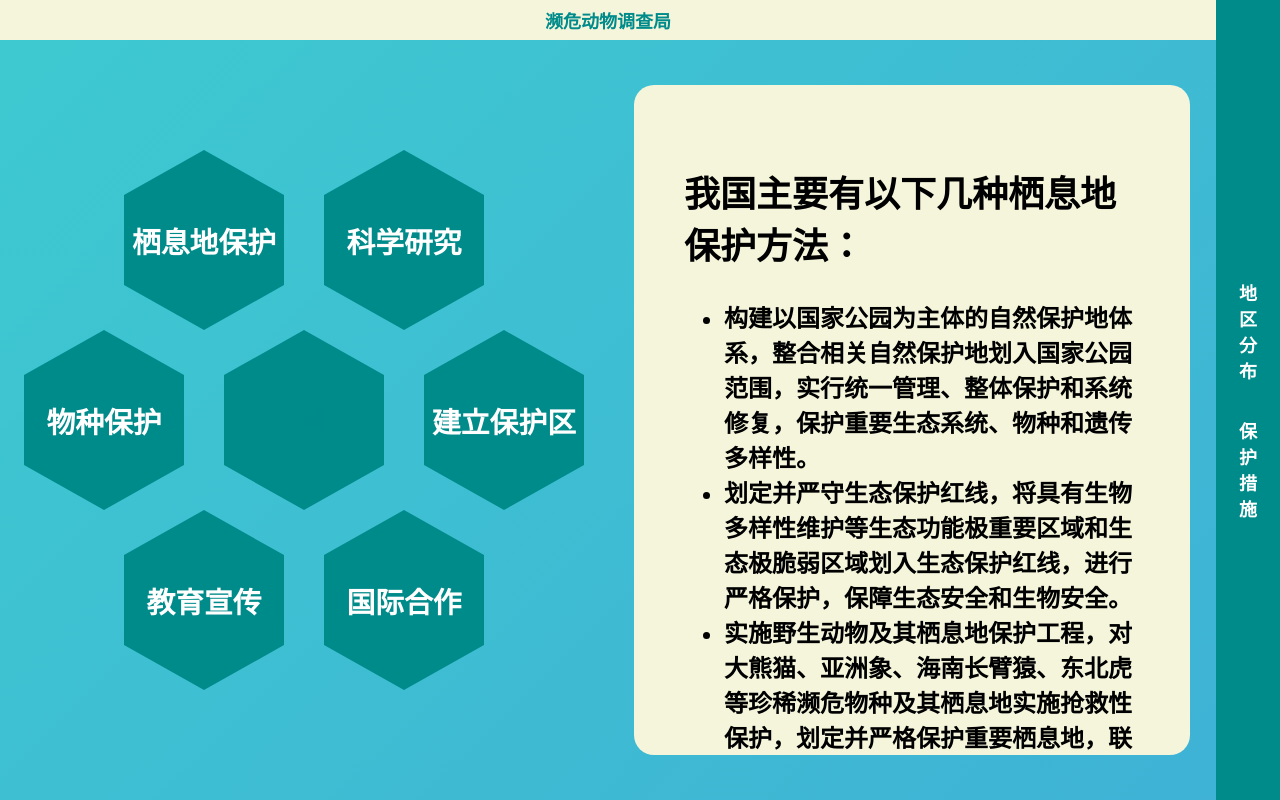
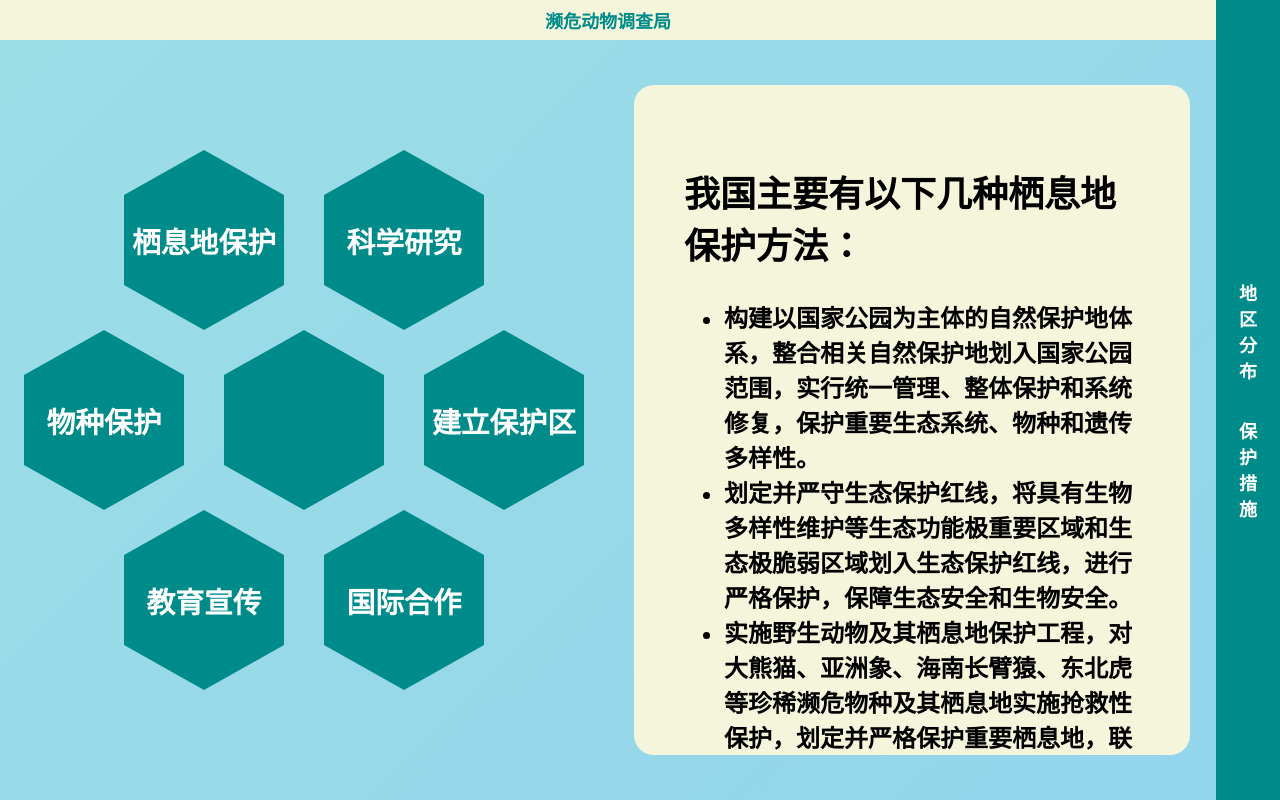
Before and after one commit to hiiiroko/JSJSJ_EndangeredAnimals_Partly, a React (Vite) app: page / in a window 1280 px wide. Built offline with nearby package versions, Linux system fonts and the light colour scheme.

Commit message:
fix(components): Changed function to class.

```diff
--- a/src/components/distribution/Distribution.jsx
+++ b/src/components/distribution/Distribution.jsx
@@ -77,7 +77,8 @@ export default class Distribution extends PureComponent {
   }
 
   switchView = (arg) => {
-    this.setState({ view: arg }, () => { console.log(`Now the view is ${this.state.view}.`) })
+    this.setState({ view: arg },
+      () => { console.log(`Now the view is ${this.state.view}.`) })
     // 直接打印的是旧值
     // console.table(this.state)
   }
--- a/src/components/protection/P_Transition.css
+++ b/src/components/protection/P_Transition.css
@@ -29,7 +29,7 @@
 }
 
 .Protection {
-    background: linear-gradient(-45deg, #fffcc5, #3faed6, #3bf2c7);
+    background: linear-gradient(-45deg, #fffcc5, #91d3ec, #adedde);
     background-size: 600% 600%;
     animation: gradientBG 5s ease infinite;
 }
--- a/src/components/protection/Protection.css
+++ b/src/components/protection/Protection.css
@@ -43,12 +43,12 @@
     overflow: scroll;
 }
 
-.Pcontrol .null {
+.null {
     color: darkcyan;
     cursor: default;
 }
 
-.hexagon {
+.hexagon, .null {
     margin: 0 20px;
     font-size: 1.8em;
     font-weight: bold;
@@ -58,10 +58,14 @@
     background-color: darkcyan;
     display: inline-block;
     position: relative;
-    cursor: pointer;
 
     width: var(--hex-bg-width);
     height: var(--hex-bg-height);
     -webkit-clip-path: polygon(0 25%, 50% 0, 100% 25%, 100% 75%, 50% 100%, 0 75%);
     clip-path: polygon(0 25%, 50% 0, 100% 25%, 100% 75%, 50% 100%, 0 75%);
 }
+
+.hexagon:hover{
+    cursor: pointer;
+    background-color:cadetblue;
+}
--- a/src/components/protection/Protection.jsx
+++ b/src/components/protection/Protection.jsx
@@ -1,34 +1,44 @@
 import './Protection.css'
 import './P_Transition.css'
-import React, { useState } from "react"
+import React, { PureComponent } from "react"
 import { CSSTransition, TransitionGroup } from 'react-transition-group';
 import P_Info from './P_Info'
 import * as eCharts from "echarts"
 
-function Protection() {
-  const options = ['habitat', 'research', 'species', 'reserve', 'education', 'cooperation']
-  const [option, setOption] = useState(options[0])
-  const switchOption = (arg) => {
-    setOption(arg)
-    console.log(`Switch to ${arg}.`)
+const options = ['habitat', 'research', 'species', 'reserve', 'education', 'cooperation'];
+
+export default class Protection extends PureComponent {
+
+  constructor() {
+    super(...arguments);
+    this.state = {
+      option: options[0],
+    };
   }
 
+
+  switchOption = (arg) => {
+    this.setState({ option: arg },
+      () => { console.log(`Now the option is ${this.state.option}.`) })
+  }
+
+  render() {
     return (
       <div className="Protection">
         {/* Pcontrol和Ppanel并列 */}
         <div className='Pcontrol'>
           <div className='PlineA'>
-          <button className='hexagon' onClick={() => switchOption(options[0])}>栖息地保护</button>
-          <button className='hexagon' onClick={() => switchOption(options[1])}>科学研究</button>
+            <button className='hexagon' onClick={() => this.switchOption(options[0])}>栖息地保护</button>
+            <button className='hexagon' onClick={() => this.switchOption(options[1])}>科学研究</button>
           </div>
           <div className='PlineB'>
-          <button className='hexagon' onClick={() => switchOption(options[2])}>物种保护</button>
-          <button className='hexagon null'>null</button>
-          <button className='hexagon' onClick={() => switchOption(options[3])}>建立保护区</button>
+            <button className='hexagon' onClick={() => this.switchOption(options[2])}>物种保护</button>
+            <button className='null'></button>
+            <button className='hexagon' onClick={() => this.switchOption(options[3])}>建立保护区</button>
           </div>
           <div className='PlineC'>
-          <button className='hexagon' onClick={() => switchOption(options[4])}>教育宣传</button>
-          <button className='hexagon' onClick={() => switchOption(options[5])}>国际合作</button>
+            <button className='hexagon' onClick={() => this.switchOption(options[4])}>教育宣传</button>
+            <button className='hexagon' onClick={() => this.switchOption(options[5])}>国际合作</button>
           </div>
         </div>
         <div className='Ppanel'>
@@ -36,7 +46,7 @@ function Protection() {
             <TransitionGroup className={'P3Mz'}>
               {
                 options.map((e, i) => {
-                if (option == e) {
+                  if (this.state.option == e) {
                     return (
                       <CSSTransition
                         classNames="Pasuka"
@@ -52,7 +62,93 @@ function Protection() {
           </div>
         </div>
       </div >
-  )
+    );
+  }
 }
 
-export default Protection
+// import './Protection.css'
+// import './P_Transition.css'
+// import React, { useState } from "react"
+// import { CSSTransition, TransitionGroup } from 'react-transition-group';
+// import P_Info from './P_Info'
+// import * as eCharts from "echarts"
+
+// function Protection() {
+//   const options = ['habitat', 'research', 'species', 'reserve', 'education', 'cooperation']
+//   const [option, setOption] = useState(options[0])
+//   const switchOption = (arg) => {
+//     setOption(arg)
+//     console.log(`Switch to ${arg}.`)
+//   }
+
+//   const charts = [
+
+//   ]
+
+//   const displayCharts = (e) => {
+//     switch (e) {
+//       case 'habitat':
+
+//         break;
+//       case 'research':
+
+//         break;
+//       case 'species':
+
+//         break;
+//       case 'reverse':
+
+//         break;
+//       case 'education':
+
+//         break;
+//       case 'cooperation':
+
+//         break;
+
+//     }
+//   }
+
+//   return (
+//     <div className="Protection">
+//       {/* Pcontrol和Ppanel并列 */}
+//       <div className='Pcontrol'>
+//         <div className='PlineA'>
+//           <button className='hexagon' onClick={() => switchOption(options[0])}>栖息地保护</button>
+//           <button className='hexagon' onClick={() => switchOption(options[1])}>科学研究</button>
+//         </div>
+//         <div className='PlineB'>
+//           <button className='hexagon' onClick={() => switchOption(options[2])}>物种保护</button>
+//           <button className='null'></button>
+//           <button className='hexagon' onClick={() => switchOption(options[3])}>建立保护区</button>
+//         </div>
+//         <div className='PlineC'>
+//           <button className='hexagon' onClick={() => switchOption(options[4])}>教育宣传</button>
+//           <button className='hexagon' onClick={() => switchOption(options[5])}>国际合作</button>
+//         </div>
+//       </div>
+//       <div className='Ppanel'>
+//         <div className='Ppassage'>
+//           <TransitionGroup className={'P3Mz'}>
+//             {
+//               options.map((e, i) => {
+//                 if (option == e) {
+//                   return (
+//                     <CSSTransition
+//                       classNames="Pasuka"
+//                       timeout={1000}
+//                       key={i}>
+//                       <div className='PPite174'>{P_Info[i]}</div>
+//                     </CSSTransition>
+//                   )
+//                 }
+//               })
+//             }
+//           </TransitionGroup>
+//         </div>
+//       </div>
+//     </div >
+//   )
+// }
+
+// export default Protection
```
Lines whose indentation alone changed are shown as unchanged.
